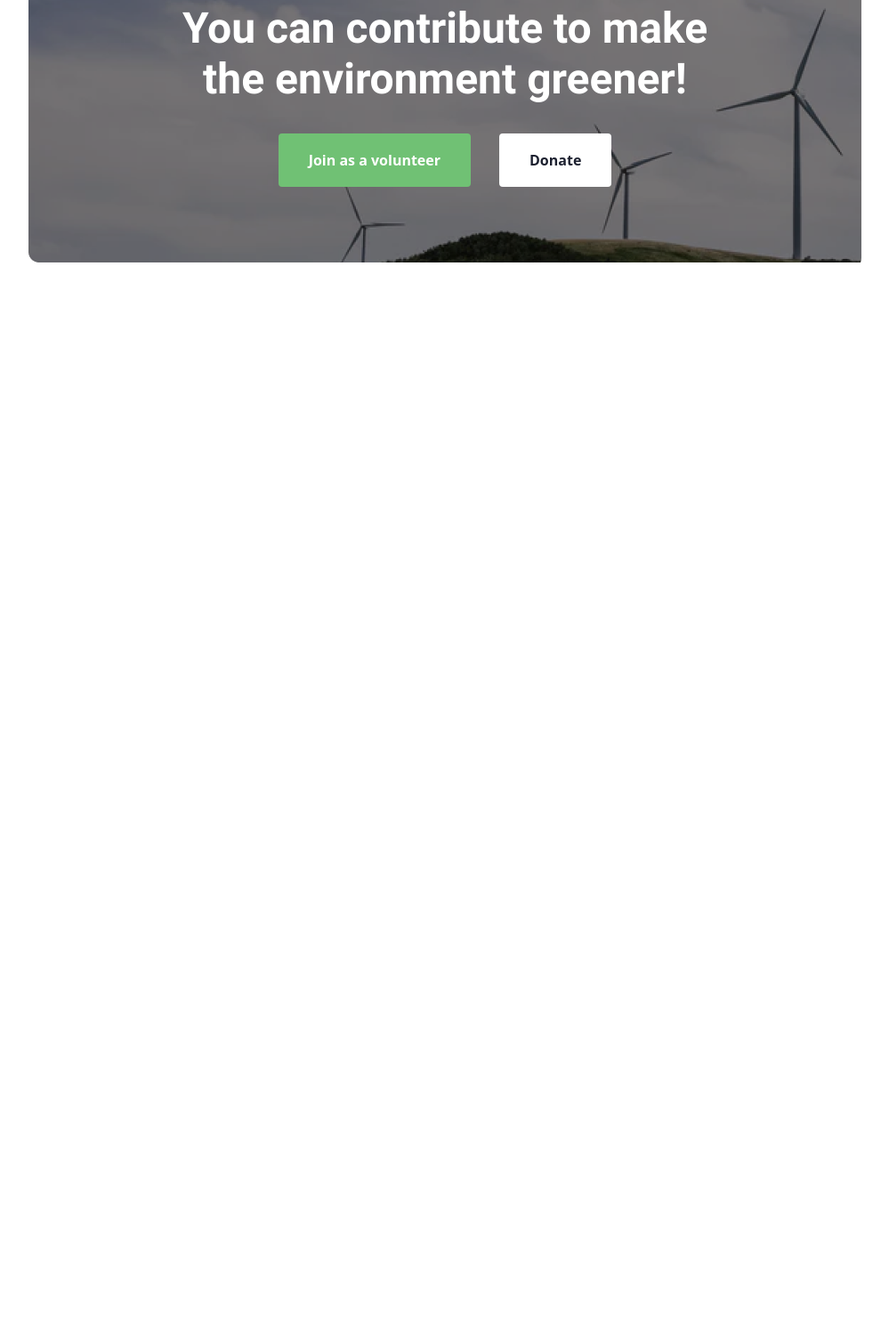
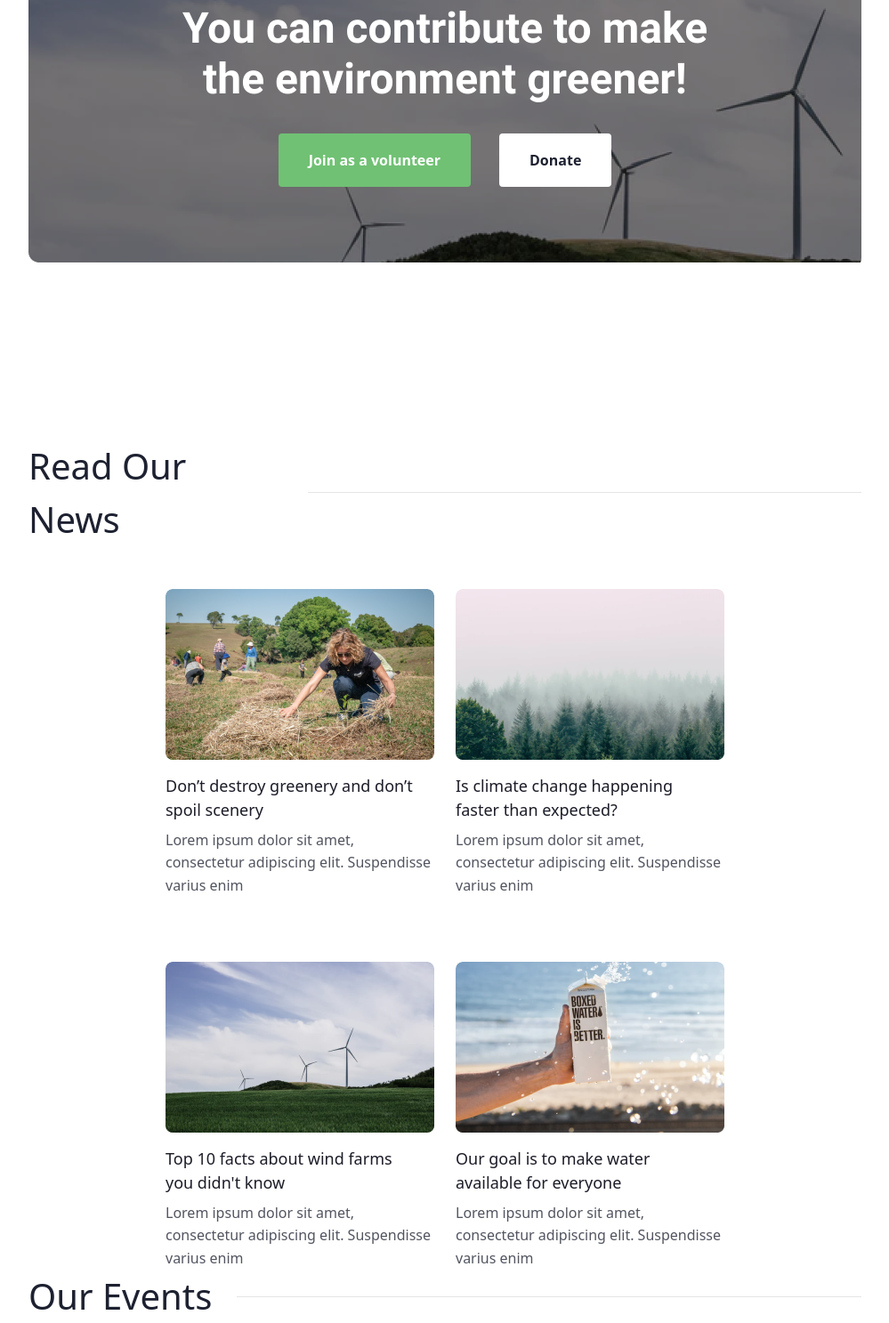
Before and after one commit to jasurumarov/finsweet-teamwork, a website: page index.html in a window 1280 px wide. Shown: the part 1274-2761 px from the top of the page at 89% size, without its empty margins (140-1139 px from the left). Before the commit the page ends 1768 px from the top, so only its background shows below. Drawn offline with Linux system fonts and the light colour scheme.

Commit message:
problems solved

```diff
--- a/index.html
+++ b/index.html
@@ -111,13 +111,56 @@
             <div class="bg-homeBottom-secondBg overflow-hidden rounded-[12px] bg-no-repeat py-[92px] flex flex-col items-center gap-8">
               <h2 class="max-w-[630px] text-white text-center text-[48px] not-italic font-roboto700 leading-[120%]">You can contribute to make the environment greener!</h2>
               <div class="flex justify-center items-center gap-8">
-                <a href="popup.html">
+                <a href="./pages/popup.html">
                   <button class="py-4 px-8 bg-colorFirst hover:bg-white rounded text-white hover:text-colorFirst not-italic font-semibold leading-normal border-[2px] border-solid border-colorFirst duration-300">Join as a volunteer</button>
                 </a>
                 <a href="./pages/donation.html">
                   <button class="py-4 px-8 bg-white hover:bg-colorFifth rounded text-colorFifth hover:text-white not-italic font-semibold leading-normal border-[2px] border-solid border-white duration-300">Donate</button>
                 </a>
               </div>
+            </div>
+          </div>
+        </section>
+        <section>
+          <div class="container mx-auto px-5">
+            <div>
+              <div class="flex flex-col sm:flex-row items-center gap-6">
+                <h1 class="min-w-[260px] md:min-w-[290px] text-colorFifth text-[36px] md:text-[40px] not-italic font-medium leading-normal">Read Our News</h1>
+                <div class="w-[100%] h-[1px] bg-colorEighth"></div>
+              </div>
+              <div class="flex flex-wrap justify-center gap-6">
+                <div class="max-w-[302px] rounded-lg overflow-hidden mt-12">
+                  <img src="./images/homeBottom/read1.png" alt="Card Image">
+                  <h3 class="max-w-[300xp] text-[#1C1D28] text-[18px] font-medium not-italic leading-[150%] mt-4 mb-2">Don’t destroy greenery and don’t spoil scenery</h3>
+                  <p class="text-colorSixth leading-[160%]">Lorem ipsum dolor sit amet, consectetur adipiscing elit. Suspendisse varius enim</p>
+                </div>
+                <div class="max-w-[302px] rounded-lg overflow-hidden mt-12">
+                  <img src="./images/homeBottom/read2.png" alt="Card Image">
+                  <h3 class="w-[250px] text-[#1C1D28] text-[18px] font-medium not-italic leading-[150%] mt-4 mb-2"> Is climate change happening faster than expected?</h3>
+                  <p class="text-colorSixth leading-[160%]">Lorem ipsum dolor sit amet, consectetur adipiscing elit. Suspendisse varius enim</p>
+                </div>
+                <div class="max-w-[302px] rounded-lg overflow-hidden mt-12">
+                  <img src="./images/homeBottom/read3.png" alt="Card Image">
+                  <h3 class="max-w-[280px] text-[#1C1D28] text-[18px] font-medium not-italic leading-[150%] mt-4 mb-2">Top 10 facts about wind farms you didn't know</h3>
+                  <p class="text-colorSixth leading-[160%]">Lorem ipsum dolor sit amet, consectetur adipiscing elit. Suspendisse varius enim</p>
+                </div>
+                <div class="max-w-[302px] rounded-lg overflow-hidden mt-12">
+                  <img src="./images/homeBottom/read4.png" alt="Card Image">
+                  <h3 class="max-w-[280px] text-[#1C1D28] text-[18px] font-medium not-italic leading-[150%] mt-4 mb-2">Our goal is to make water available for everyone</h3>
+                  <p class="text-colorSixth leading-[160%]">Lorem ipsum dolor sit amet, consectetur adipiscing elit. Suspendisse varius enim</p>
+                </div>
+              </div>
+            </div>
+          </div>
+        </section>
+        <section>
+          <div class="container mx-auto px-5">
+            <div class="">
+              <div class="flex flex-col sm:flex-row items-center gap-6">
+                <h1 class="min-w-[200px] md:min-w-[210px] text-colorFifth text-[36px] md:text-[40px] not-italic font-medium leading-normal">Our Events</h1>
+                <div class="w-[100%] h-[1px] bg-colorEighth"></div>
+              </div>
+              <div></div>
             </div>
           </div>
         </section>
```
Also changed, not shown: css/main.css, images/homeBottom/read1.png (added), images/homeBottom/read2.png (added), images/homeBottom/read3.png (added), images/homeBottom/read4.png (added), 1 other file.
